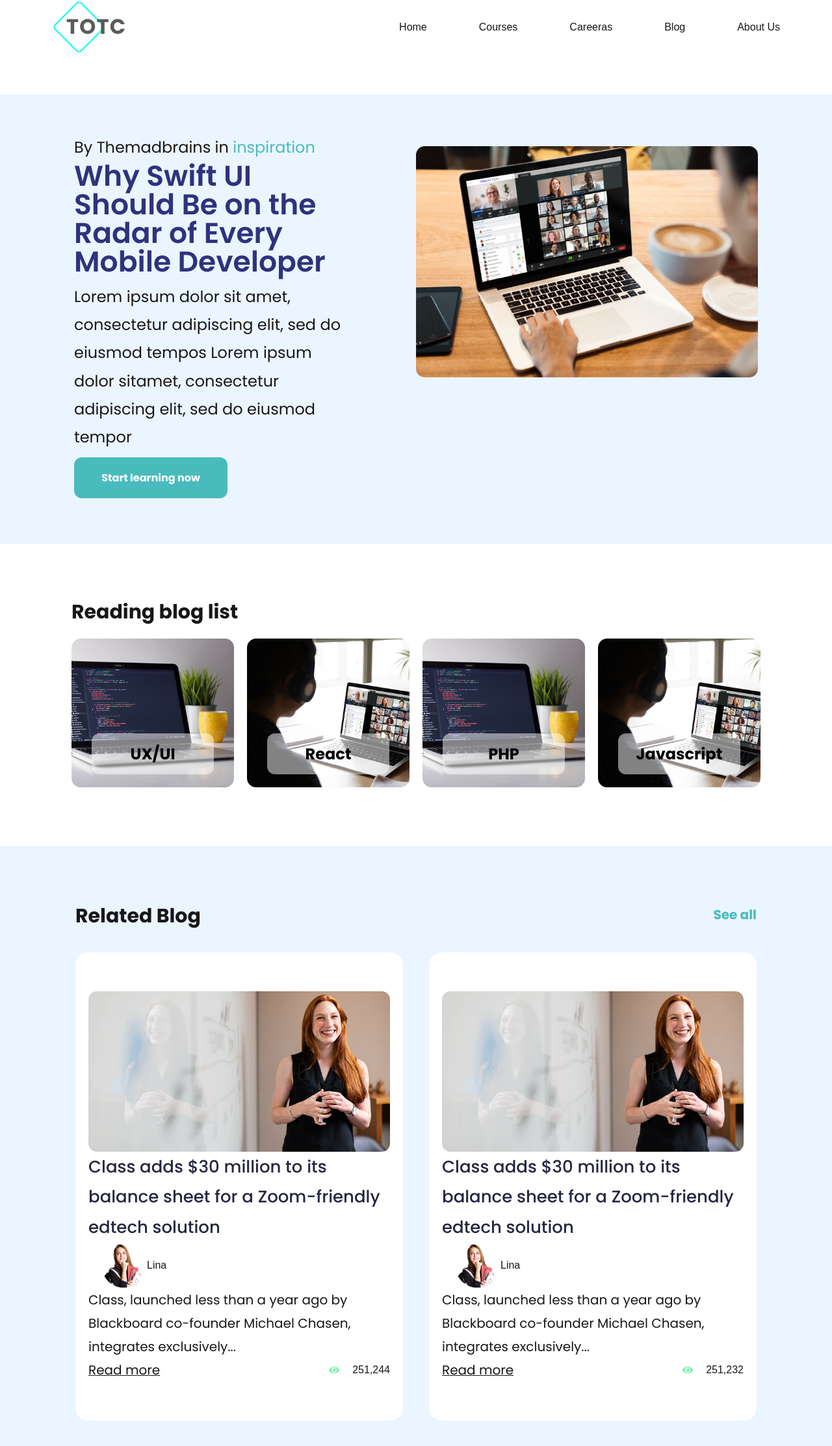
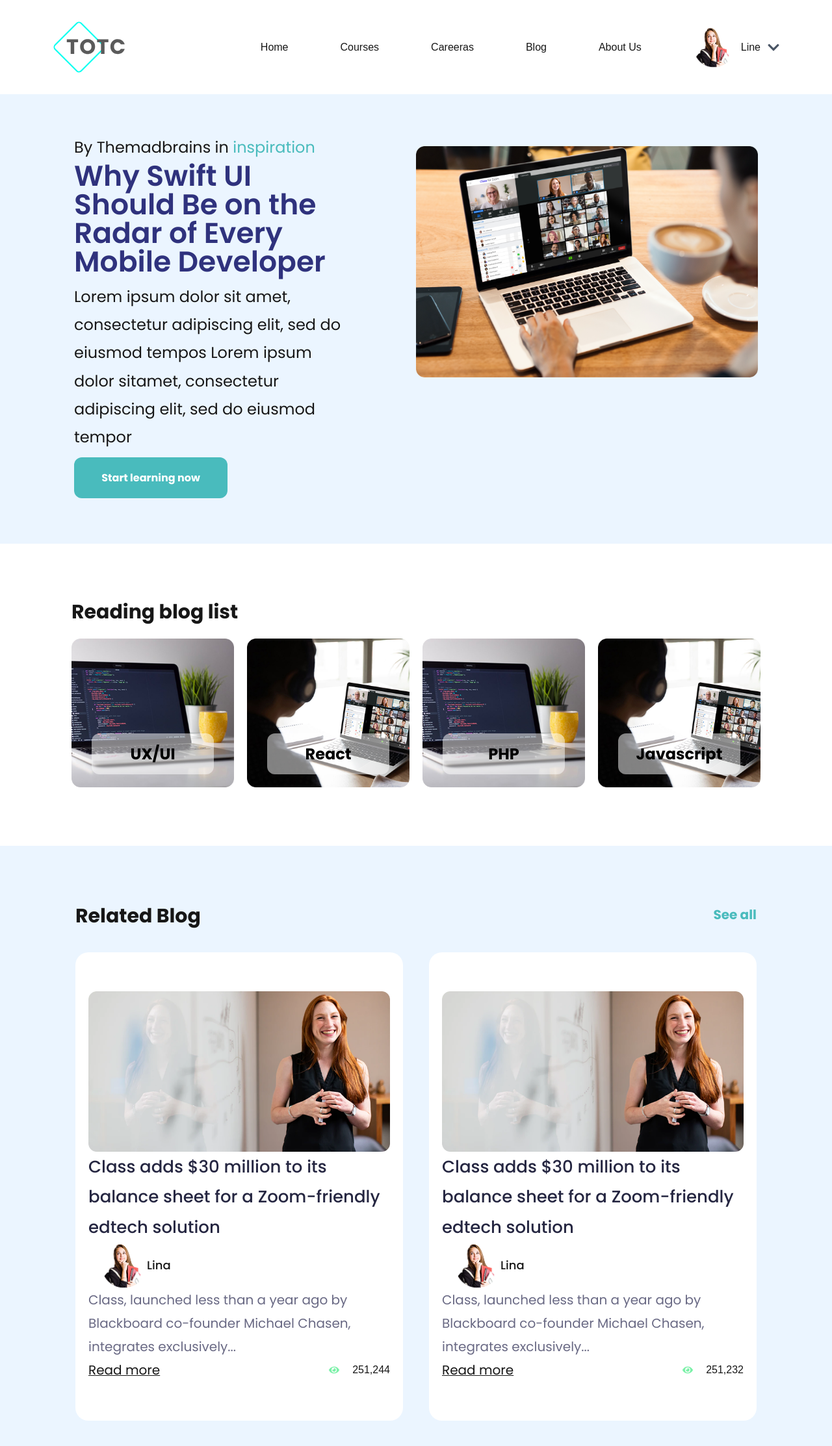
Before and after one commit to otayutome/totc_next_tailwind, a Next.js app: page /blog in a window 1280 px wide. Shown: the top 2226 px of the page at 65% size. Built offline with nearby package versions, Linux system fonts and the light colour scheme.

Commit message:
avatar in navbar is added

```diff
--- a/app/components/Navbar/Navbar.tsx
+++ b/app/components/Navbar/Navbar.tsx
@@ -4,6 +4,7 @@ import Image from "next/image";
 import { AiOutlineMenu } from "react-icons/ai";
 import { useState } from "react";
 import styles from "./styles.module.css";
+import { FaChevronDown } from "react-icons/fa";
 
 const Navbar = () => {
   const [isOpen, setIsOpen] = useState(false);
@@ -14,18 +15,34 @@ const Navbar = () => {
 
   return (
     <div>
-      <nav className="w-full sticky top-0 z-[100] bg-white h-[145px]">
-        <div className="flex justify-between items-center px-[6.25%]">
+      <nav
+        className={
+          styles.navbar + " w-full sticky top-0 z-[100] bg-white h-[145px]"
+        }
+      >
+        <div className={"flex justify-between items-center px-[6.25%]"}>
           <Link href="/">
             <Image src="/logo.svg" alt="TOTC" width={114} height={83} />
           </Link>
-          <ul className={"md:flex gap-[80px]"}>
+          <div className="flex items-center md:gap-[80px] gap-[20px]">
+            <ul className={"md:flex md:gap-[80px] hidden"}>
               <li className={styles.navItem}>Home</li>
               <li>Courses</li>
               <li>Careeras</li>
               <li>Blog</li>
               <li>About Us</li>
             </ul>
+            <div className="flex items-center gap-[10px]">
+              <div>
+                <Image src="/avatar.png" alt="avatar" width={63} height={63} />
+              </div>
+              <div className="flex items-center gap-[10px]">
+                Line
+                <FaChevronDown className="text-xl text-gray-600" />
+              </div>
+            </div>
+          </div>
+
           <div className="md:hidden">
             <AiOutlineMenu
               onClick={handleMenu}
--- a/app/components/Navbar/styles.module.css
+++ b/app/components/Navbar/styles.module.css
@@ -5,3 +5,6 @@
   letter-spacing: 2%;
   color: #5b5b5b;
 }
+.navbar {
+  line-height: 145px;
+}
--- a/app/components/blogcard/blogcard.tsx
+++ b/app/components/blogcard/blogcard.tsx
@@ -19,7 +19,7 @@ const BlogCard = (props: BlogCardProps) => {
       key={props.key}
       className="w-full py-[60px] px-[20px] bg-white rounded-[20px]"
     >
-      <Image src={props.src} alt={props.alt} width={700} height={700} />
+      <Image src={props.src} alt={props.alt} width={900} height={900} />
       <div>
         <p className={styles.title}>{props.title}</p>
       </div>
@@ -32,7 +32,7 @@ const BlogCard = (props: BlogCardProps) => {
             height={70}
           />
         </div>
-        <h6>{props.author}</h6>
+        <h6 className={styles.author}>{props.author}</h6>
       </div>
       <div>
         <p className={styles.text}>{props.text}</p>
--- a/app/components/blogcard/styles.module.css
+++ b/app/components/blogcard/styles.module.css
@@ -15,6 +15,7 @@
   font-size: 20px;
   line-height: 180%;
   letter-spacing: 2%;
+  color: #696984;
 }
 .title {
   font-family: Poppins;
@@ -24,3 +25,10 @@
   letter-spacing: 0%;
   color: #252641;
 }
+.author {
+  font-family: Poppins;
+  font-weight: 500;
+  font-size: 18px;
+  line-height: 100%;
+  letter-spacing: 2%;
+}
```
Lines whose indentation alone changed are shown as unchanged.
